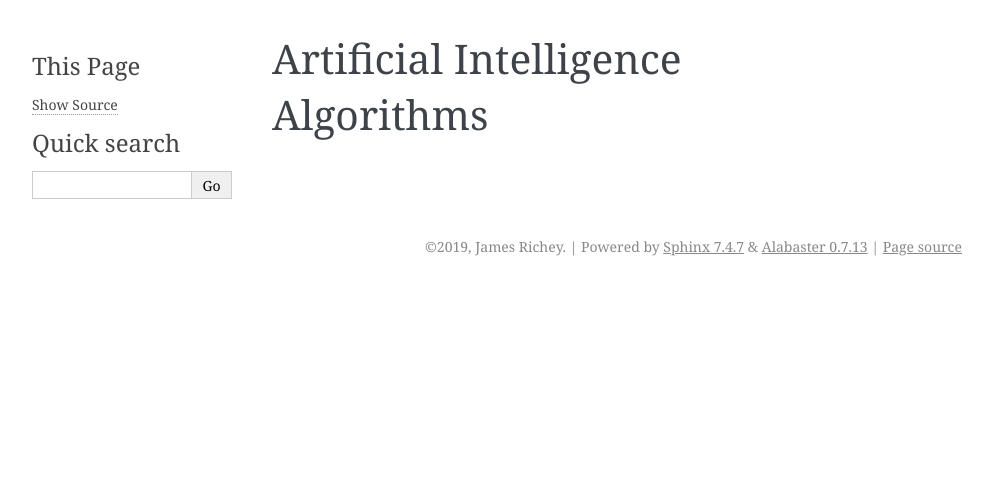
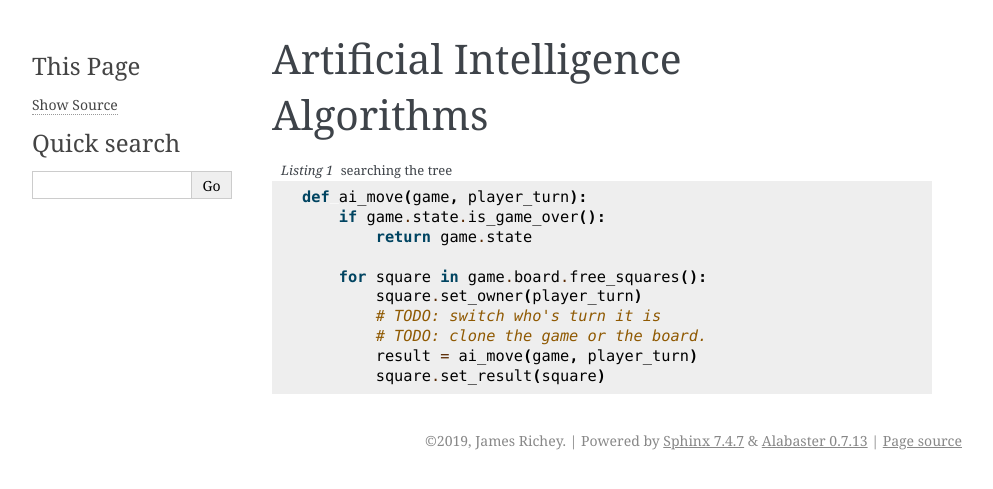
Before and after one commit to j-richey/ounce-of-rust-design-doc, a Sphinx documentation site: the page built from source/design/ai-algorithms.rst, in a window 1280 px wide. Shown: the top 489 px of the page, without its empty margins (148-1141 px from the left). Built offline with Sphinx 7.4.7, drawn with Linux system fonts in a browser that asks for light colours.

Commit message:
WIP of the Public API section and starting to look at the AI algorithms.

```diff
--- a/source/design/ai-algorithms.rst
+++ b/source/design/ai-algorithms.rst
@@ -11,3 +11,18 @@ Artificial Intelligence Algorithms
     * This algorithm is perfect, thus toning down the difficulty involves the AI
       randomly not looking at a path. The probability of not going down a path
       is based on the difficulty setting.
+
+
+..  code-block:: python
+    :caption: searching the tree
+
+    def ai_move(game, player_turn):
+        if game.state.is_game_over():
+            return game.state
+
+        for square in game.board.free_squares():
+            square.set_owner(player_turn)
+            # TODO: switch who's turn it is
+            # TODO: clone the game or the board.
+            result = ai_move(game, player_turn)
+            square.set_result(square)
```
Also changed, not shown: source/design/public-api.rst (+106 -18 lines).
